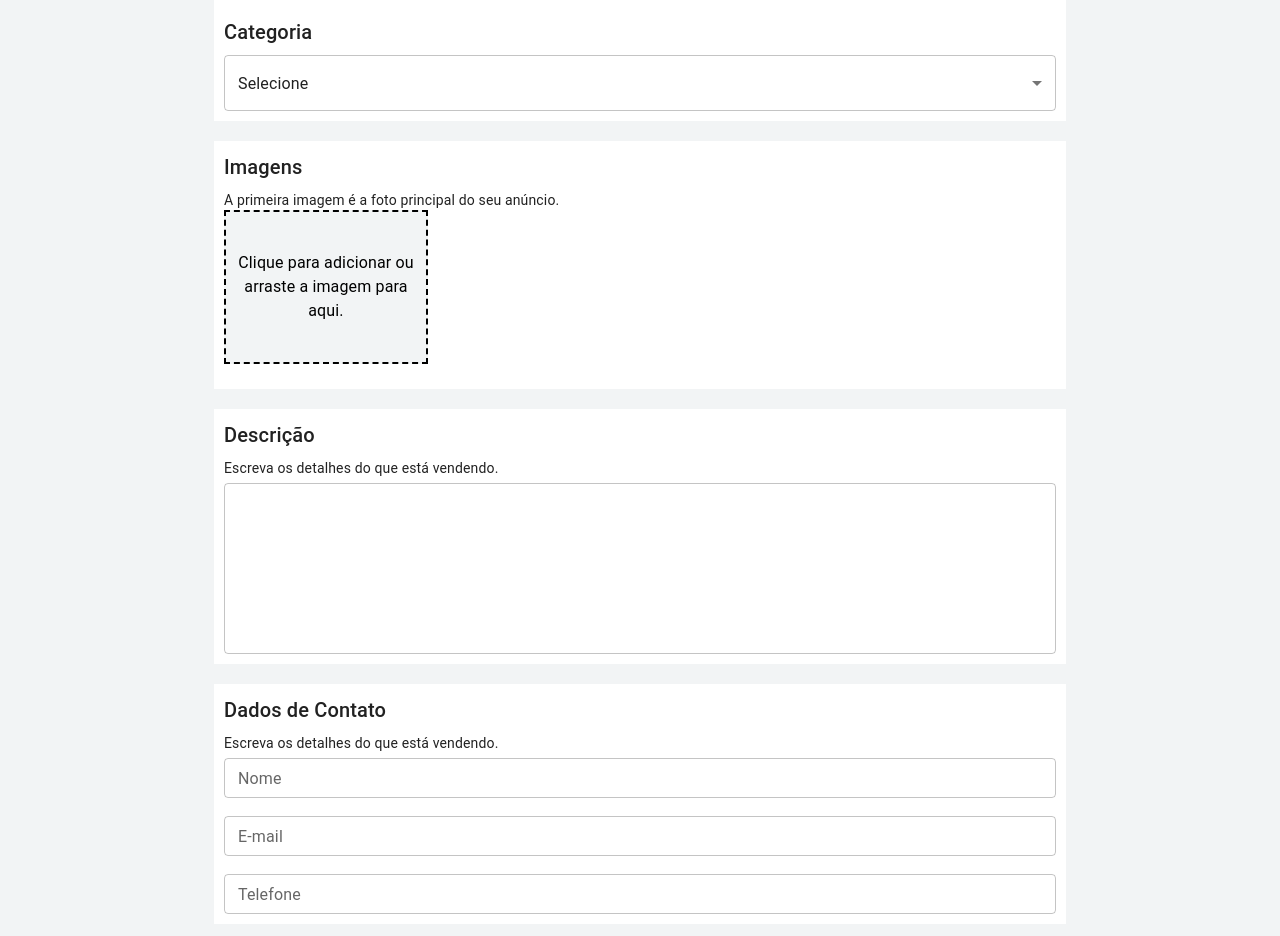
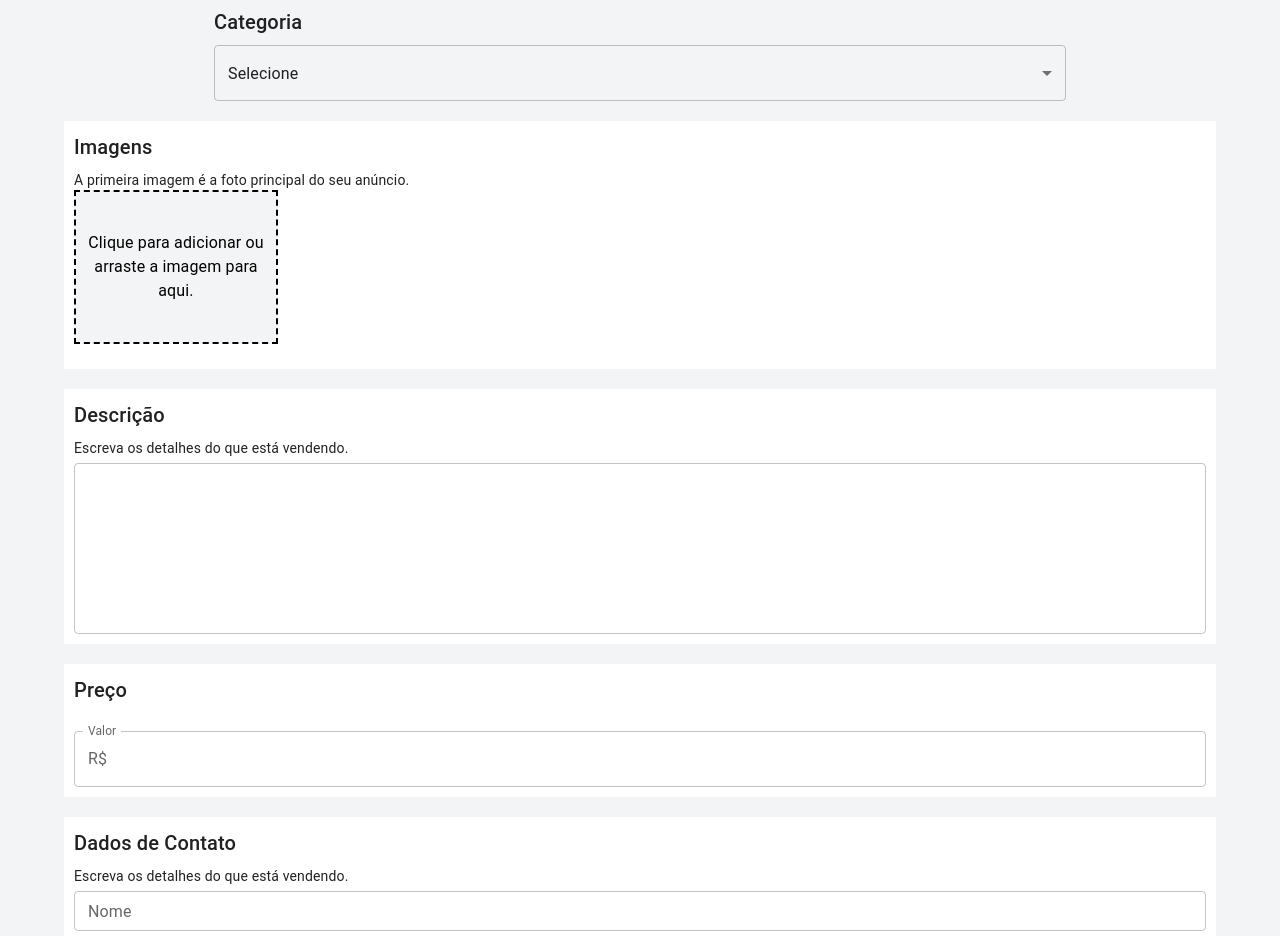
Before and after one commit to Ezequieloliveiras/anunx, a Next.js app: page /pages/user/publish in a window 1280 px wide. Shown: the part 376-1312 px from the top of the page. Built offline with nearby package versions, Linux system fonts and the light colour scheme.

Commit message:
adicionando box de preco

```diff
--- a/src/app/globals.scss
+++ b/src/app/globals.scss
@@ -59,4 +59,13 @@
                  display: flex;
          }
 
+         .boxContainer {
+                 margin-top: 20px;
+
+                 .box {
+                         background-color: #ffffff;
+                         padding: 10px;
+                 }
+         }
+
  }
--- a/src/app/pages/user/publish/page.jsx
+++ b/src/app/pages/user/publish/page.jsx
@@ -7,7 +7,11 @@ import { DeleteForever } from '@mui/icons-material'
 import {
     Box, Button,
     Container,
+    FormControl,
     IconButton,
+    InputAdornment,
+    InputLabel,
+    OutlinedInput,
     Select,
     TextField,
     Typography
@@ -25,7 +29,7 @@ const Publish = () => {
     const [files, setFile] = useState([])
 
     const { getRootProps, getInputProps } = useDropzone({
-        accept: 'image/*',
+        accept: 'image/img',
         onDrop: (acceptFile) => {
             const newFiles = acceptFile.map(file => {
                 return Object.assign(file, {
@@ -46,7 +50,7 @@ const Publish = () => {
 
     return (
         <TemplateDefault>
-            <StyledContainer maxWidth='sm' className='teste2'>
+            <StyledContainer maxWidth='sm'>
                 <Typography component='h1' variant='h2' align='center' color='textPrimary' gutterBottom className='teste'>
                     Publicar anúncio
                 </Typography>
@@ -55,7 +59,7 @@ const Publish = () => {
                 </Typography>
             </StyledContainer>
             <Container maxWidth='md'>
-                <Box sx={{ backgroundColor: '#ffffff', padding: '10px' }}>
+                <Box className='box'>
                     <Typography component='h6' variant='h6' color='textPrimary' gutterBottom >
                         Titulo do anúncio
                     </Typography>
@@ -97,8 +101,8 @@ const Publish = () => {
                     </Select>
                 </Box>
             </Container>
-            <Container maxWidth='md' sx={{ marginTop: '20px' }}>
-                <Box sx={{ backgroundColor: '#ffffff', padding: '10px', }}>
+            <Container className='boxContainer'>
+                <Box className='box'>
                     <Typography component='h6' variant='h6' color='textPrimary' gutterBottom >
                         Imagens
                     </Typography>
@@ -114,7 +118,7 @@ const Publish = () => {
                         </Box>
                         {
                             files.map((file, index) => (
-                                <Box className='thumb' sx={{backgroundImage: `url(${file.preview})`}}>
+                                <Box className='thumb' sx={{ backgroundImage: `url(${file.preview})` }}>
                                     {
                                         index === 0 ?
                                             <Box key={file.name} className='mainImage' >
@@ -127,7 +131,7 @@ const Publish = () => {
                                     }
 
                                     <Box className='mask'>
-                                        <IconButton color='inherit' onClick={() => {handleRemoveFile(file.name)}}>
+                                        <IconButton color='inherit' onClick={() => { handleRemoveFile(file.name) }}>
                                             <DeleteForever fontSize='large' className='delete' />
                                         </IconButton>
                                     </Box>
@@ -138,8 +142,8 @@ const Publish = () => {
                     </Box>
                 </Box>
             </Container>
-            <Container maxWidth='md' sx={{ marginTop: '20px' }}>
-                <Box sx={{ backgroundColor: '#ffffff', padding: '10px' }}>
+            <Container className='boxContainer'>
+                <Box className='box'>
                     <Typography component='h6' variant='h6' color='textPrimary' gutterBottom >
                         Descrição
                     </Typography>
@@ -154,8 +158,27 @@ const Publish = () => {
                     />
                 </Box>
             </Container>
-            <Container maxWidth='md' sx={{ marginTop: '20px' }}>
-                <Box sx={{ backgroundColor: '#ffffff', padding: '10px' }}>
+            <Container className='boxContainer'>
+                <Box className='box'>
+                <Typography component='h6' variant='h6' color='textPrimary' gutterBottom >
+                        Preço
+                    </Typography>
+                    <br/>
+                    <FormControl fullWidth variant='outlined'>
+                    <InputLabel htmlFor="outlined-adornment-amount">Valor</InputLabel>
+                        <OutlinedInput
+
+                            onChange={() => {}}
+                            startAdornment={<InputAdornment position='start'>R$</InputAdornment>}
+                            labelWidth={40}
+                            label="Valor"
+                        />
+                    </FormControl>
+                </Box>
+            </Container>
+
+            <Container className='boxContainer'>
+                <Box className='box'>
                     <Typography component='h6' variant='h6' color='textPrimary' gutterBottom >
                         Dados de Contato
                     </Typography>
@@ -184,9 +207,9 @@ const Publish = () => {
                     />
                 </Box>
             </Container>
-            <Container maxWidth='md' sx={{ marginTop: '20px' }}>
+            <Container maxWidth='md' className='boxContainer'>
                 <Box textAlign='right'>
-                    <Button variant='contained' color='primary' className='teste'>
+                    <Button variant='contained' color='primary'>
                         Publicar Anúncio
                     </Button>
                 </Box>
```
Lines whose indentation alone changed are shown as unchanged.
